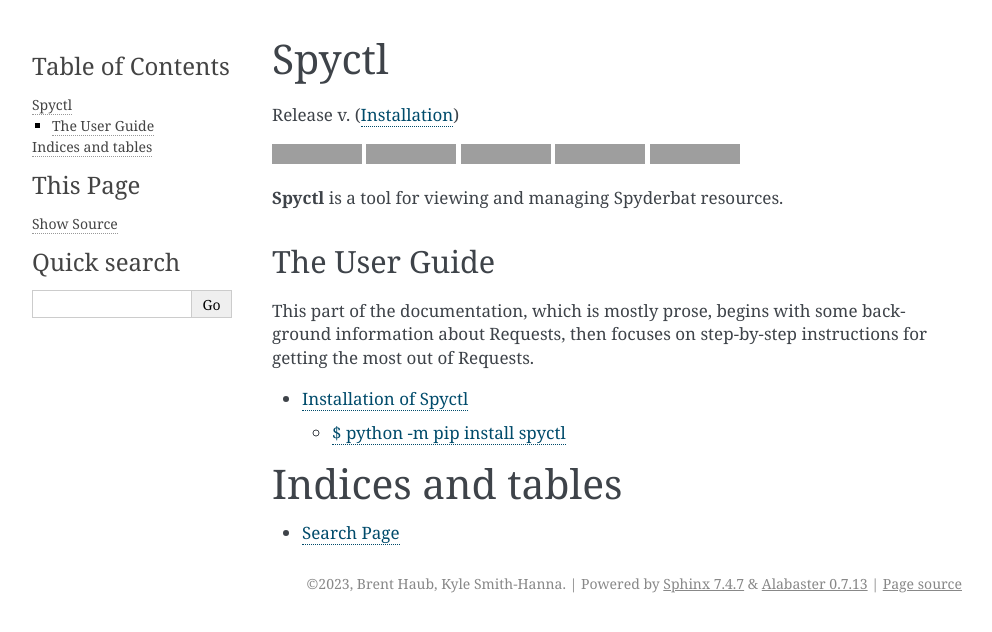
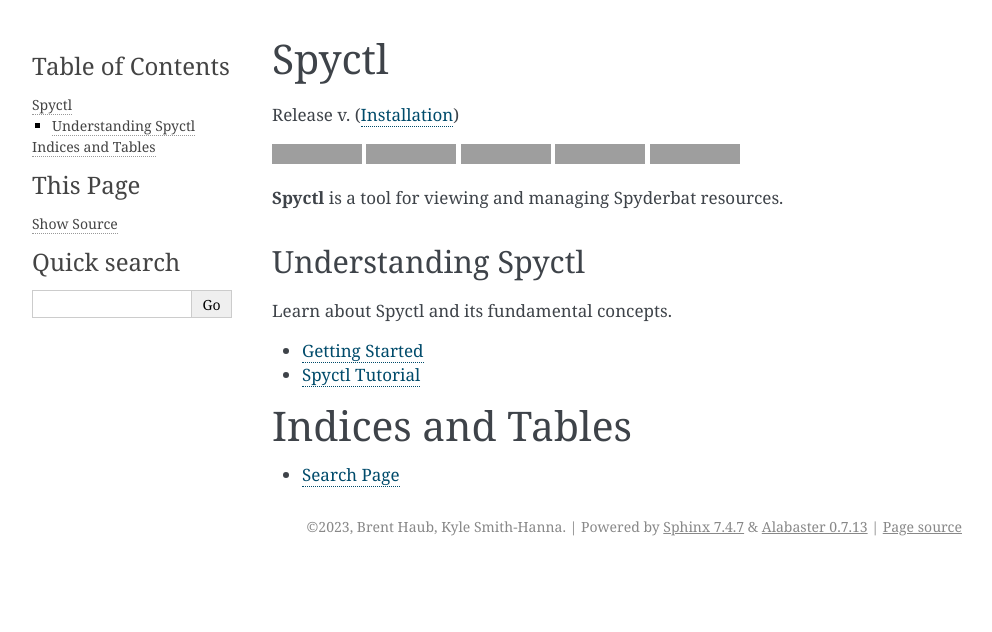
Before and after one commit to spyderbat/spyctl, a Sphinx documentation site: the page built from docs/index.rst, in a window 1280 px wide, cut to the strip 0-632 px from the top of the page. Shown: the whole strip, without its empty margins (148-1140 px from the left). Built offline with Sphinx 7.4.7, drawn with Linux system fonts in a browser that asks for light colours; pages that are not in the unit, such as notebooks, are missing from menus; grey boxes are pictures that could not be loaded.

Commit message:
added getting started and tutorials pages

```diff
--- a/docs/user/install.rst
+++ b/docs/getting_started/install.rst
@@ -12,3 +12,9 @@
 To install Spyctl, simply run this simple command in your terminal of choice::
 
     $ python -m pip install spyctl
+
+What's next
+.. toctree::
+   :maxdepth: 1
+
+   tutorials/spyctl_basics
--- a/docs/index.rst
+++ b/docs/index.rst
@@ -12,34 +12,35 @@
    :alt: GitHub all releases
 
 .. image:: https://img.shields.io/github/issues/spyderbat/spyctl
+   :target: https://github.com/spyderbat/spyctl/issues
    :alt: GitHub issues
 
 .. image:: https://img.shields.io/github/issues-closed/spyderbat/spyctl
+   :target: https://github.com/spyderbat/spyctl/issues?q=is%3Aissue+is%3Aclosed
    :alt: GitHub closed issues
+
+.. image:: https://img.shields.io/github/license/spyderbat/spyctl
+   :alt: GitHub
 
 .. image:: https://img.shields.io/github/stars/spyderbat/spyctl?style=social
    :alt: GitHub Repo stars
 
-.. image:: https://img.shields.io/github/license/spyderbat/spyctl
-   :alt: GitHub
 
 **Spyctl** is a tool for viewing and managing Spyderbat resources.
 
 
-The User Guide
---------------
+Understanding Spyctl
+----------------------
 
-This part of the documentation, which is mostly prose, begins with some
-background information about Requests, then focuses on step-by-step
-instructions for getting the most out of Requests.
+Learn about Spyctl and its fundamental concepts.
 
 .. toctree::
-   :maxdepth: 2
+   :maxdepth: 1
 
-   user/install
+   getting_started/getting_started
+   tutorials/tutorials
 
-
-Indices and tables
+Indices and Tables
 ==================
 
 * :ref:`search`
--- /dev/null
+++ b/docs/tutorials/spyctl_basics.rst
@@ -0,0 +1,4 @@
+Spyctl Basics Tutorial
+=======================
+
+This is a basic tutorial
--- a/docs/user/tutorial.rst
+++ /dev/null
@@ -1,4 +0,0 @@
-.. _tutorial:
-
-Spyctl Tutorial
-========================
```
Also changed, not shown: docs/getting_started/getting_started.rst (added, +12 -0 lines), docs/tutorials/tutorials.rst (added, +15 -0 lines).
